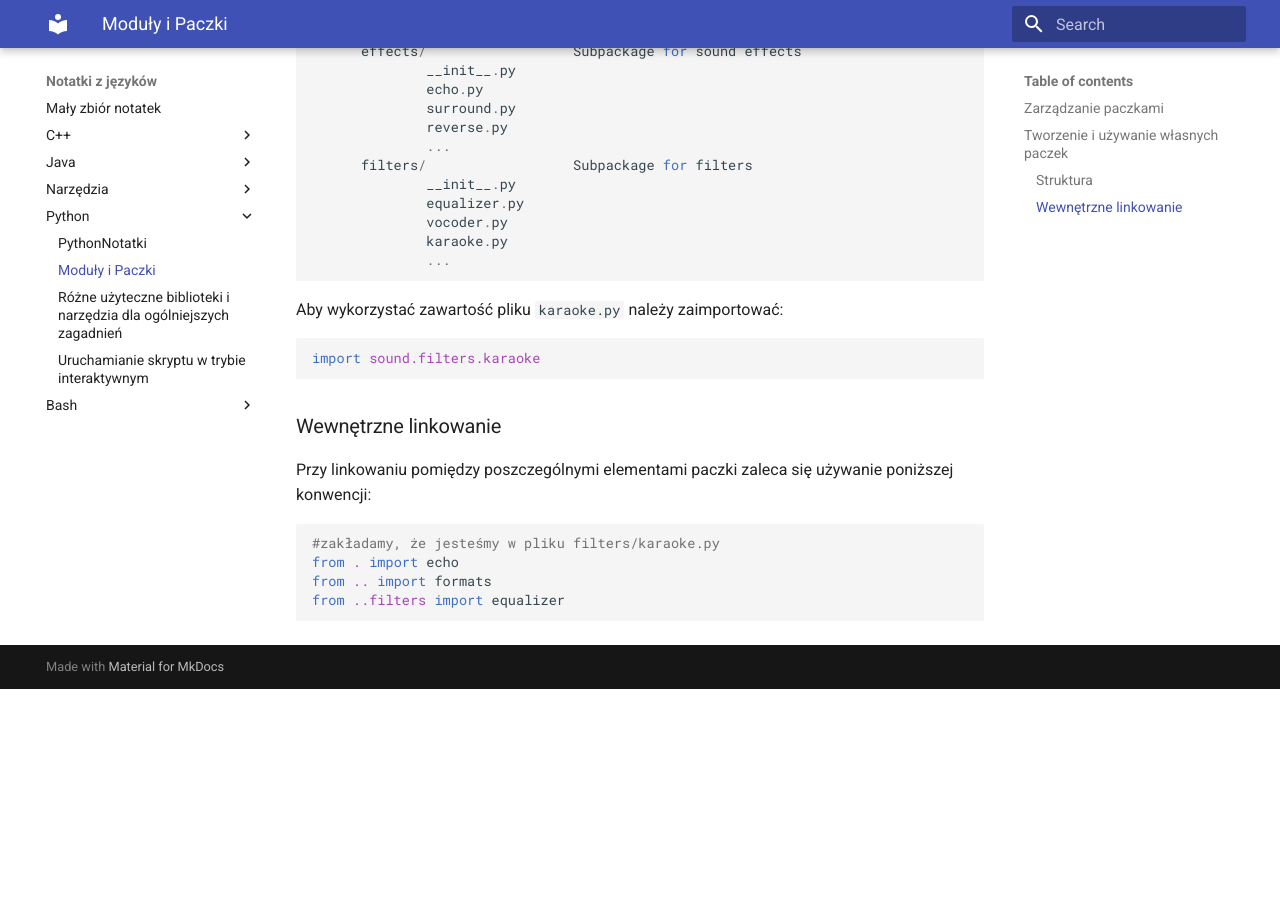
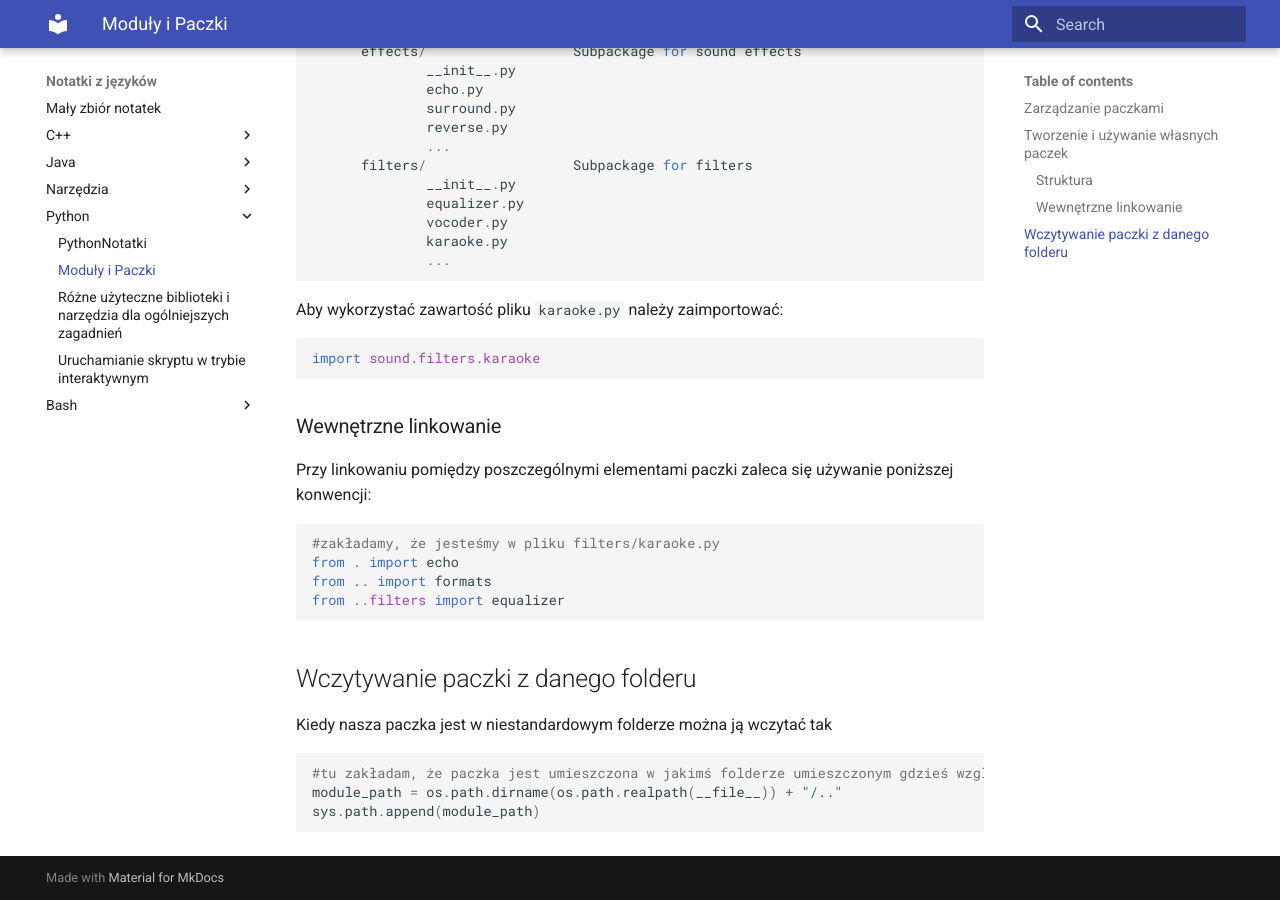
Before and after one commit to pktiuk/notatki_z_jezykow, an MkDocs documentation site: the page built from docs/Python/3_moduły_i_paczki.md, in a window 1280 px wide and 900 px high, scrolled down 771 px. Built offline with MkDocs 1.6.1 and Material for MkDocs 9.7.7, drawn with Linux system fonts in a browser that asks for light colours; before the commit the page ends 1460 px from its top, so only the background shows below that.

Commit message:
Paczka z niestandardowej lokacji

````diff
--- a/docs/Python/3_moduły_i_paczki.md
+++ b/docs/Python/3_moduły_i_paczki.md
@@ -50,3 +50,12 @@ from . import echo
 from .. import formats
 from ..filters import equalizer
 ```
+
+## Wczytywanie paczki z danego folderu
+Kiedy nasza paczka jest w niestandardowym folderze można ją wczytać tak
+
+```python
+#tu zakładam, że paczka jest umieszczona w jakimś folderze umieszczonym gdzieś względem pliku ze skryptem, ale module_path może być dowolne
+module_path = os.path.dirname(os.path.realpath(__file__)) + "/.."
+sys.path.append(module_path)
+```
````
